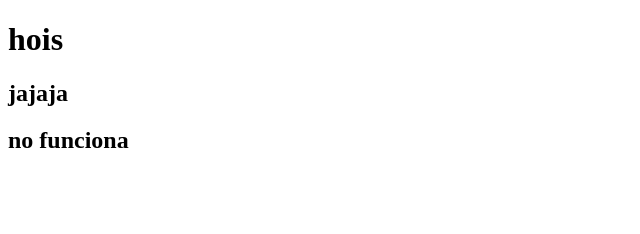
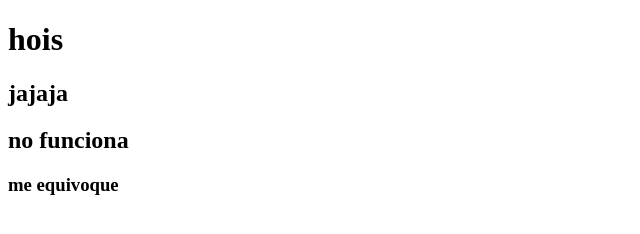
Before and after one commit to Maleja-Ortiz12/uptwonhair, a plain HTML site: page index.html in a window 1280 px wide. Shown: the whole page, without its empty margins (0-640 px from the left). Drawn offline with Linux system fonts and the light colour scheme.

Commit message:
equivoque

```diff
--- a/index.html
+++ b/index.html
@@ -9,5 +9,6 @@
     <h1>hois</h1>
     <h2>jajaja</h2>
     <h2>no funciona</h2>
+    <h3>me equivoque</h3>
 </body>
 </html>
```
